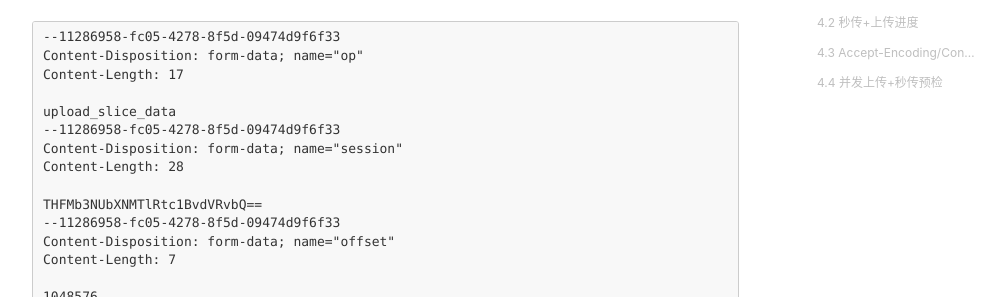
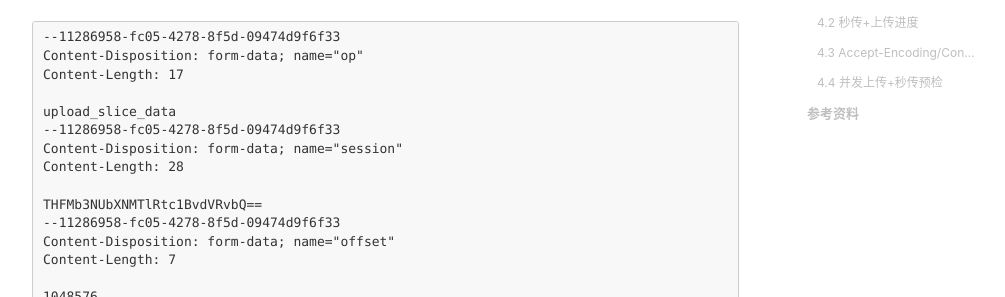
Before and after one commit to Chailz2Herzog/chailz.github.io, a Jekyll site: the page built from _posts/2020-08-06-深入理解视频上传及断点续传.md, in a window 1280 px wide and 900 px high, scrolled down 844 px. Shown: the part 542-839 px from the top of the window, without its empty margins (233-1238 px from the left). Built offline with Jekyll 4.4.1, drawn with Linux system fonts in a browser that asks for light colours; nearby versions of some CDN libraries; comment, search, counter and statistics services are not loaded.

Commit message:
Update 2020-08-06-深入理解视频上传及断点续传.md

```diff
--- a/_posts/2020-08-06-深入理解视频上传及断点续传.md
+++ b/_posts/2020-08-06-深入理解视频上传及断点续传.md
@@ -83,7 +83,7 @@
 
 文件上传实质是将文件变成二进制输入流，将输入流所有byte上传到Server端，即上传成功。输入流上传操作中可以将输入流分成若干byte[]数组来上传，每次上传一定长度的byte[]数组，即切片上传，从某一固定位置，上传byte[]数组，即断点续传。
 
-![na_upload_flow](image/native/na_upload_flow.jpg)
+![na_upload_flow](/image/native/na_upload_flow.jpg)
 
 大文件上传主要实现方案： Multipart/form-data支持、Server端支持分片上传/分片合成、断点续传支持
 
@@ -285,6 +285,7 @@
 将文件分为若干切片，使用线程池(一定数目的线程)，每个线程上传单一切片(切片偏移量、切片byte数、切片sha1)，设置重试次数，轮询所有线程上传所有切片，记录上传失败的切片。下次继续上传时，针对sha1做校验，将上传失败的切片重新上传即可。注意点：需要server端支持可根据切片文件名及偏移量做所有切片合成整个文件。【上传的瓶颈在上行带宽，可能不会出现很多个切片一起上传情况，需要实际测试制定线程数目】
 
 ---
+### 参考资料
 
 [Android 实现大文件分片上传](http://lastwarmth.win/2019/07/12/multi-form/?nsukey=UsCQx5x2pETa%2BBjIS4VVj9DNF5qBRKCuYiqWdCQhUBTHPeOW991XwxuTwYCFpmecZnyAucWZWJBW3tpHvnndnobso9hGrJcixy3homShtBo4XlRtsQ9UzQ7BG9gafVMq3ozlEVNNEvqwumDnX8x2j2F6mQ2uNCkk7RrjD9hO3Yk%2Be1bhRpUWQaOaEyJCbt3051%2F8xY3GabqZ4SzVUP8JyA%3D%3D)
 
```
